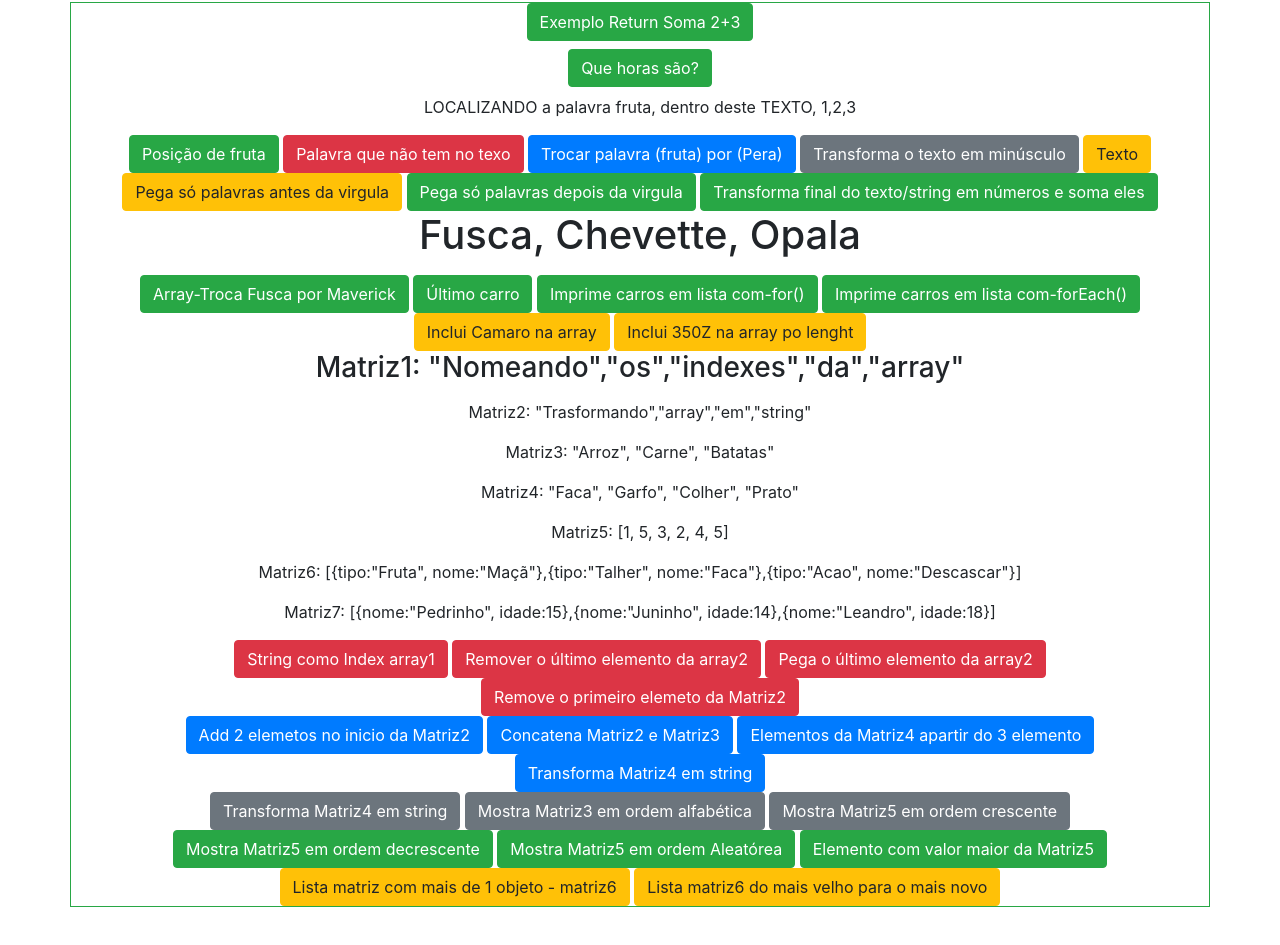
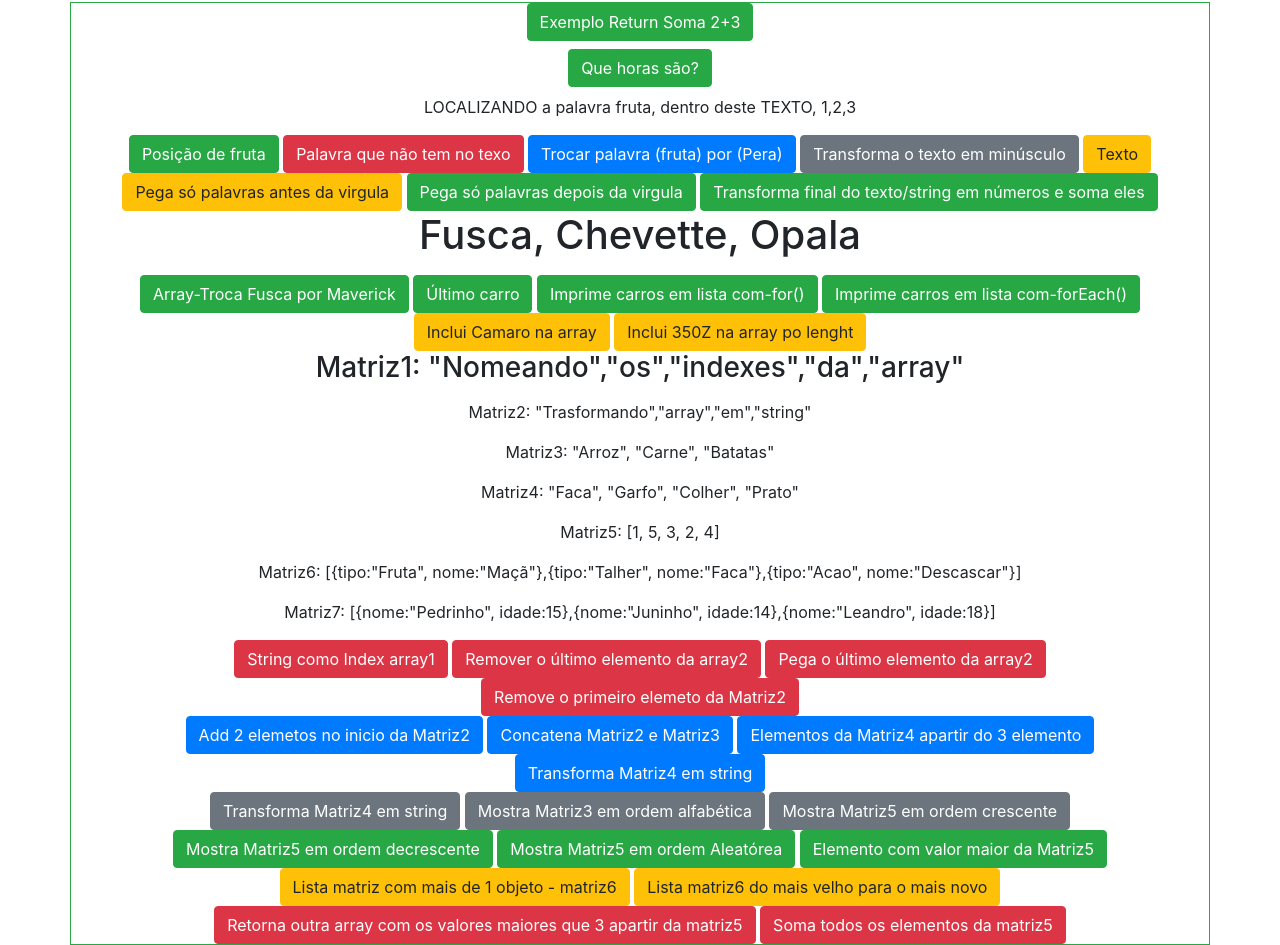
Before and after one commit to Maycon-crz/javascript, a plain HTML site: page index.html in a window 1280 px wide. Shown: the part 620-1565 px from the top of the page. Before the commit the page ends 1527 px from the top, so only its background shows below. Drawn offline with nearby package versions, Linux system fonts and the light colour scheme.

Commit message:
Array iteration

```diff
--- a/index.html
+++ b/index.html
@@ -129,7 +129,7 @@
 						<p>Matriz2: "Trasformando","array","em","string"</p>
 						<p>Matriz3: "Arroz", "Carne", "Batatas"</p>
 						<p>Matriz4: "Faca", "Garfo", "Colher", "Prato"</p>
-						<p>Matriz5: [1, 5, 3, 2, 4, 5]</p>
+						<p>Matriz5: [1, 5, 3, 2, 4]</p>
 						<p>Matriz6: [{tipo:"Fruta", nome:"Maçã"},{tipo:"Talher", nome:"Faca"},{tipo:"Acao", nome:"Descascar"}]</p>
 						<p>Matriz7: [{nome:"Pedrinho", idade:15},{nome:"Juninho", idade:14},{nome:"Leandro", idade:18}]</p>
 					</li>
@@ -159,6 +159,10 @@
 						<button type="button" class='btn btn-warning' onclick="indexes('matrizComObjetos');">Lista matriz com mais de 1 objeto - matriz6</button>
 						<button type="button" class='btn btn-warning' onclick="indexes('maisvelhomaisnovo');">Lista matriz6 do mais velho para o mais novo</button>
 					</li>
+					<li>
+						<button type="button" class='btn btn-danger' onclick="indexes('retornaoutraarray');">Retorna outra array com os valores maiores que 3 apartir da matriz5</button>
+						<button type="button" class='btn btn-danger' onclick="indexes('somamatriz5');">Soma todos os elementos da matriz5</button>
+					</li>
 				</ul>
 			</div>
 		</div>
--- a/js/arquivo.js
+++ b/js/arquivo.js
@@ -273,6 +273,20 @@ function indexes(parametro){
                 v7indexes[2].nome+" "+v7indexes[2].idade
             ;
         break;
+        case 'retornaoutraarray':
+            var maiores3 = v5indexes.filter(funcfiltra);
+            document.getElementById("mostraindexes").innerHTML=maiores3;
+            function funcfiltra(value){
+                return value > 3;
+            }
+        break;
+        case 'somamatriz5':
+            var somandomatriz5 = v5indexes.reduce(funcsomatudo);
+            document.getElementById("mostraindexes").innerHTML=somandomatriz5;
+            function funcsomatudo(total, value, index, array){
+                return total + value;
+            }
+        break;
         // case :
         // break;
     }
```
